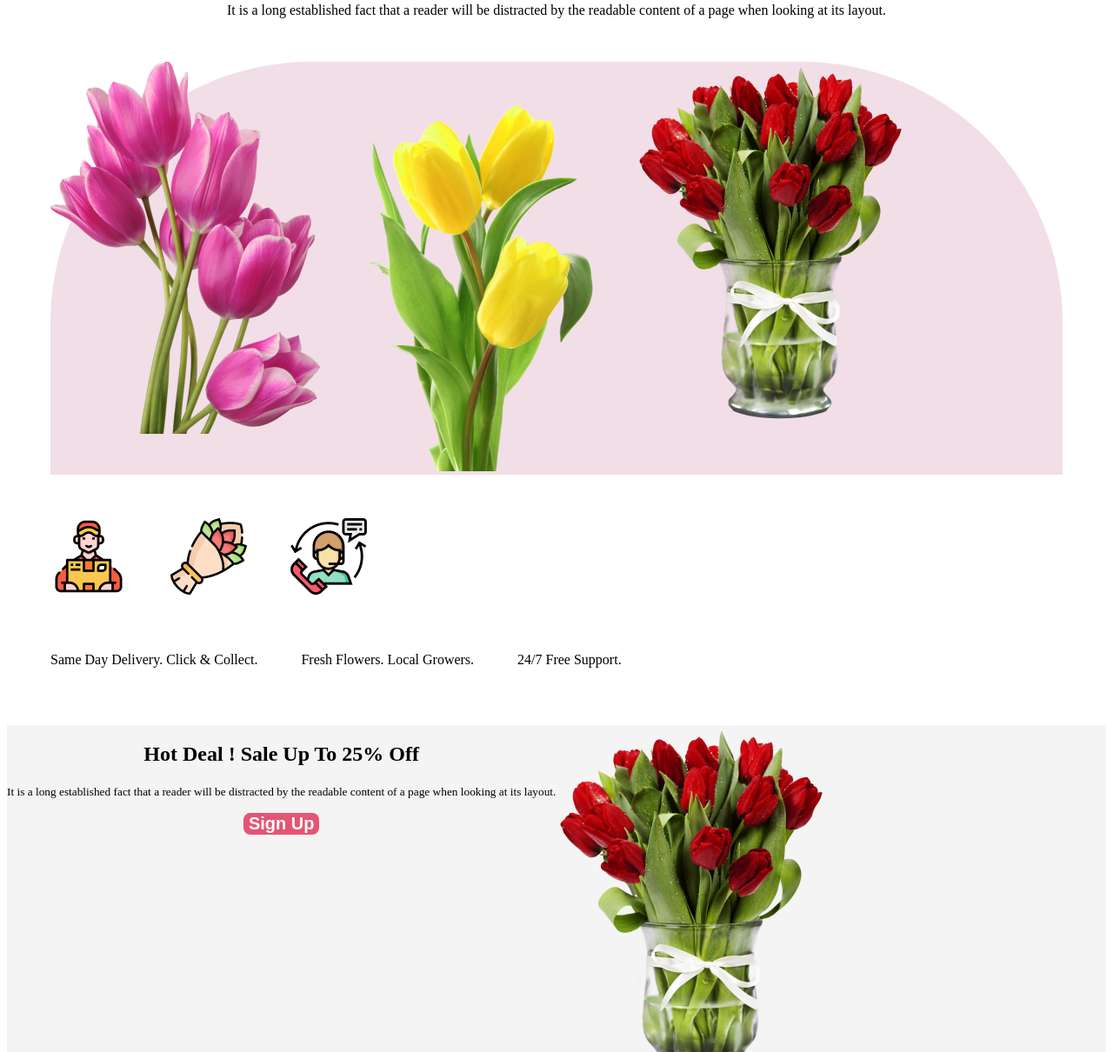
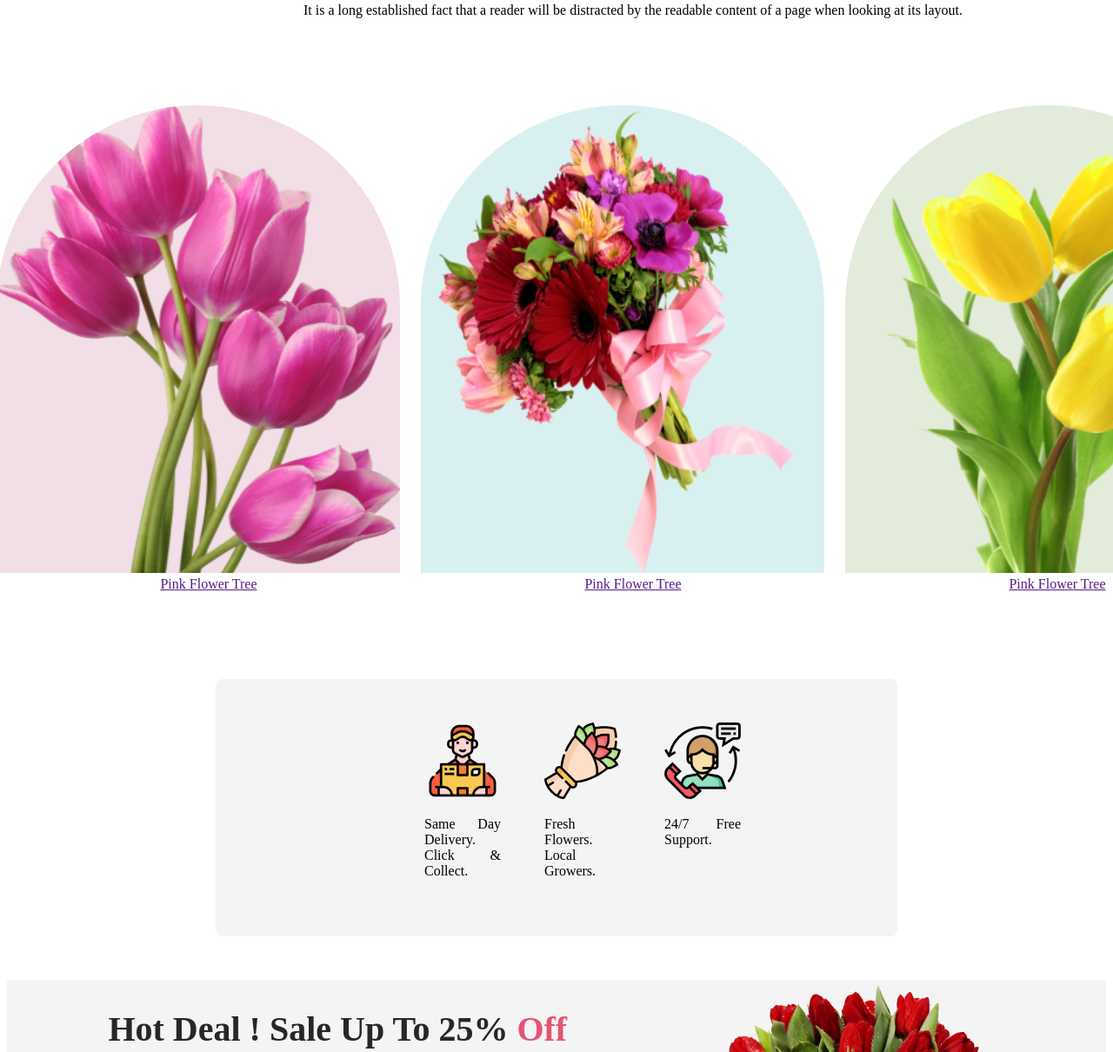
Before and after one commit to rebekasultana/assignment-one-flower-shop, a plain HTML site: page index.html in a window 1280 px wide. Shown: the part 500-1710 px from the top of the page at 87% size. Drawn offline with Linux system fonts and the light colour scheme.

Commit message:
Finish assignment

```diff
--- a/index.html
+++ b/index.html
@@ -29,44 +29,56 @@
              <div class="first-section" >
                 <h2>Our Featured Flowers</h2>
                 <p>It is a long established fact that a reader will be distracted by the readable content of a page when looking at its layout.</p>
-
-             </div>
-             <div class="retangle">
+               <div class="rectangle-parent">
                     <div>
-             <img src="Flower Asset/pngwing 6.png" alt="">
+                        <img class="rectangle" id="tin" src="Flower Asset/pngwing 6.png" alt="">
+                        <br>
+                        <a href="">Pink Flower Tree</a>
                     </div>
                     <div>
-
-             <img src="Flower Asset/pngwing 7.png" alt="">
+                        <img class="rectangle" id="ak" src="Flower Asset/pngwing 5.png" alt="">
+                        <br>
+                        <a href="">Pink Flower Tree</a>
                     </div>
                     <div>
-             <img src="Flower Asset/pngwing 8.png" alt="">
+                        <img class="rectangle" id="dui" src="Flower Asset/pngwing 7.png" alt="">
+                        <br>
+                        <a href="">Pink Flower Tree</a>
                     </div>
+               </div>
+
+
+
             </div>
         </section>
           <section>
             <div class="extra-section">
+                <div>
                     <img src="Flower Asset/Group 57.png" alt="">
-
+                   <br>
+                     <p>Same Day Delivery. Click & Collect.</p>
+                </div>
+                <div>
                     <img src="Flower Asset/Group 58.png" alt="">
+                   <br>
+                     <p>Fresh Flowers. Local Growers.</p>
+                </div>
+                <div>
                     <img src="Flower Asset/Group 59.png" alt="">
+                   <br>
+                   <p>24/7 Free Support.</p>
+               </div>
+            </div>
 
 
-
-            </div>
-            <div class="paragraph">
-                <p>Same Day Delivery. Click & Collect.</p>
-                <p>Fresh Flowers. Local Growers.</p>
-                <p>24/7 Free Support.</p>
-            </div>
           </section>
 
         <section class="third-section">
             <div class="text-description">
-                <h2>
-                    Hot Deal ! Sale Up To 25% Off
+                <h2 class="third-head">
+                    Hot Deal ! Sale Up To 25%  <span class="jokes">Off</span>
                 </h2>
-                <p> <small>It is a long established fact that a reader will be distracted by the readable content of a page when looking at its layout.</small></p>
+                <p class="description"> <small>It is a long established fact that a reader will be distracted by the readable content of a page when looking at its layout.</small></p>
                 <button class="btn-primary">Sign Up</button>
             </div>
             <img class="position" src="Flower Asset/pngwing 8.png" alt="">
--- a/styles/flower.css
+++ b/styles/flower.css
@@ -1,3 +1,5 @@
+
+
 .banner-content{
     display: flex;
     align-items: center;
@@ -20,21 +22,57 @@
 
 .first-section{
     text-align: center;
+    width: 1440px;
+    margin: 0px auto;
+
 
 }
-.retangle{
+
+.rectangle{
+
+border-radius: 300px 300px 0px 0px;
+background: rgba(167, 33, 98, 0.15);
+margin-right: 24px;
+height: 538px;
+width: 464px;
+
+}
+.rectangle-parent{
     display: flex;
-    gap: 24px;
+    justify-content: center;
+    align-items: center;
+    padding: 50px 240px;
+    margin: 50px 240px;
+
+}
+#ak{
+    background: #0597A026;
+}
+#dui{
+    background: #477D1126;
+}
+#tin{
+    background: #A7216226;
+}
+
+
+.extra-section{
+    display: flex;
+    text-align: justify;
+    border: 0px auto;
     margin: 50px;
-    border-radius: 300px 300px 0px 0px;
-background: rgba(167, 33, 98, 0.15);
+    gap: 50px;
+    padding-right: 20px;
+    border-radius: 8px;
+    background: rgba(39, 39, 39, 0.05);
+    padding: 50px 240px;
+    margin: 50px 240px;
+
 
 }
 
 
-
-
-.paragraph, .extra-section{
+.paragraph{
     display: flex;
     text-align: justify;
     border: 0px auto;
@@ -49,8 +87,28 @@ background: rgba(167, 33, 98, 0.15);
 
 
 }
+ .third-head{
+    color: #272727;
+    font-size: 40px;
+    font-weight: 800;
 
+ }
+ .jokes{
+    color: #E55473;
+ }
+.description{
+    color: rgba(39, 39, 39, 0.60);
+text-align: center;
+padding-left: 50px;
 
+font-size: 18px;
+
+font-weight: 400;
+
+}
+.position{
+    padding-left: 50px;
+}
 
 
 .fourth-section{
```
Lines whose indentation alone changed are shown as unchanged.
